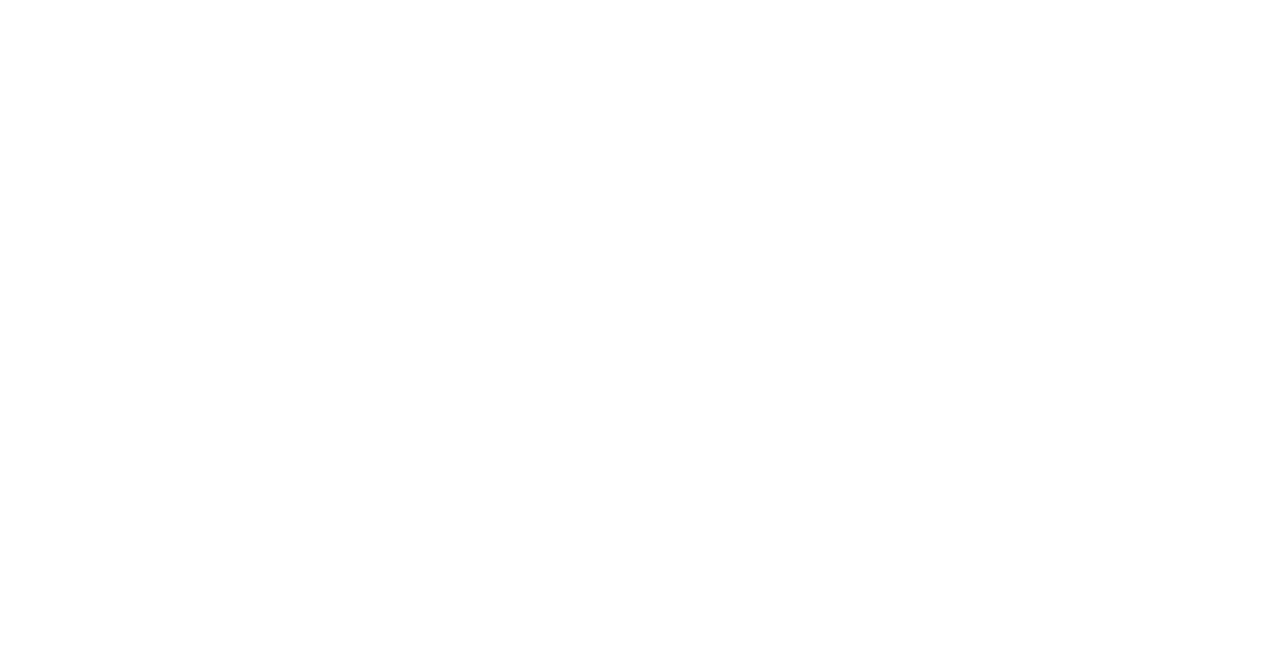
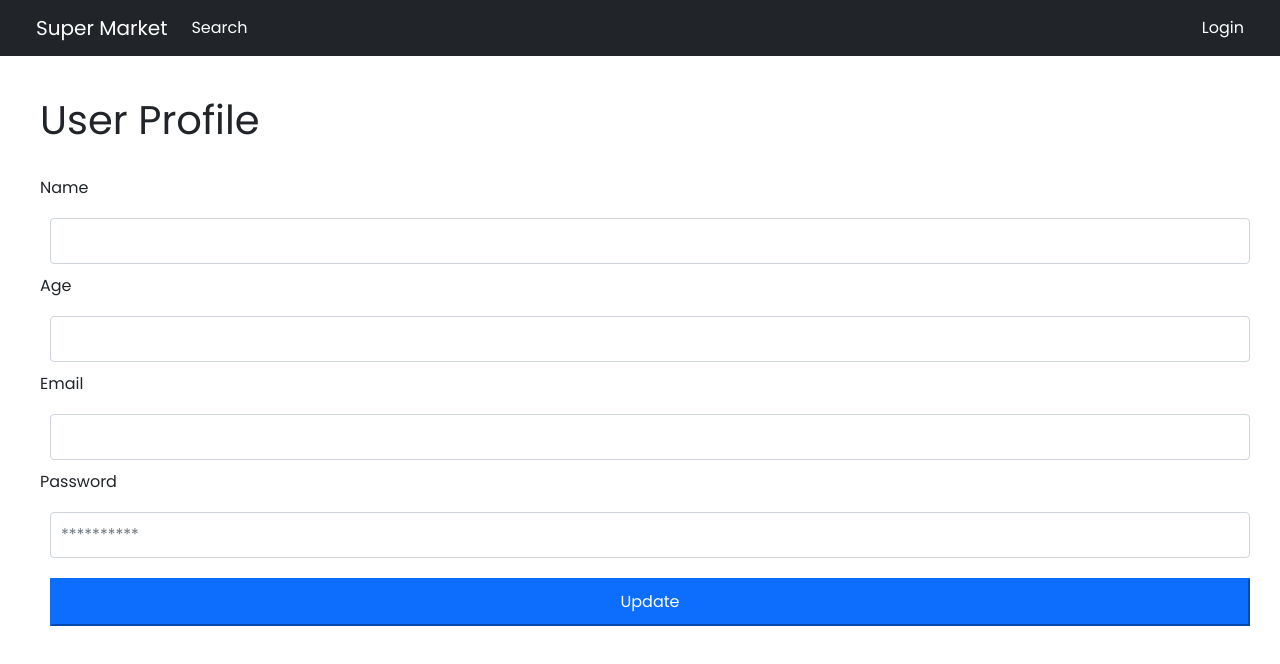
Before and after one commit to Aravind2503/e-commerce-website, a React (Create React App) app in the folder e-commerce/: page /profile in a window 1280 px wide. Shown: the top 664 px of the page. Built offline with nearby package versions, Linux system fonts and the light colour scheme; no server answers.

Commit message:
search page

```diff
--- a/e-commerce/src/App.js
+++ b/e-commerce/src/App.js
@@ -1,11 +1,12 @@
 import { BrowserRouter as Router, Route } from "react-router-dom";
 // import { useState } from "react";
 import LoginPage from "./components/LoginPage";
-import SearchPage from "./components/SearchPage";
+import SearchPage from "./components/SearchPage2";
 import HomePage from "./components/HomePage";
 import RegisterPage from "./components/RegisterPage";
 import ProfilePage from "./components/ProfilePage";
 import CartPage from "./components/CartPage";
+import DetailsPage from "./components/DetailsPage";
 import { UserInfoProvider } from "./UserInfoContext";
 
 function App() {
@@ -20,6 +21,8 @@ function App() {
                     <Route path="/register" exact component={RegisterPage} />
                     <Route path="/search" exact component={SearchPage} />
                     <Route path="/cart" exact component={CartPage} />
+                    <Route path="/profile" exact component={ProfilePage} />
+                    <Route path="/details" exact component={DetailsPage} />
                 </UserInfoProvider>
             </Router>
         </div>
--- /dev/null
+++ b/e-commerce/src/components/DetailsPage.js
@@ -0,0 +1,6 @@
+const DetailsPage = (props) => {
+    const product = props.location.state;
+    return <div>{console.log(product)}</div>;
+};
+
+export default DetailsPage;
--- a/e-commerce/src/components/HomePage.js
+++ b/e-commerce/src/components/HomePage.js
@@ -49,6 +49,7 @@ export default function HomePage(props) {
                             className="card flex-element"
                             key={category.id}
                             onClick={(e) => onClick(category.name)}
+                            style={{ margin: "10px" }}
                         >
                             <img
                                 src={category.image}
--- a/e-commerce/src/components/ProfilePage.js
+++ b/e-commerce/src/components/ProfilePage.js
@@ -1,19 +1,30 @@
 import React from "react";
 import Navbar from "./Navbar";
 import { useState, useEffect } from "react";
+import { useUserInfoUpdate } from "../UserInfoContext";
 
 const ProfilePage = () => {
     const [user, setUser] = useState({});
 
+    const [name, setName] = useState();
+    const [age, setAge] = useState();
+    const [email, setEmail] = useState();
+    const [password, setPassword] = useState();
+
     const updateFields = (e) => {
-        e.preventDefault();
+        // e.preventDefault();
         const requestOptions = {
             method: "PATCH",
             headers: {
                 "Content-Type": "application/json",
-                Authorization:
-                    "Bearer eyJhbGciOiJIUzI1NiIsInR5cCI6IkpXVCJ9.eyJfaWQiOiI2MGNhMmRiZjlhMDJjMzNhZDA5YmUwMmEiLCJpYXQiOjE2MjQyNjc1OTF9.c1-M_maUKKpf1x8P9ipZZbkNUzJocvUmTthV4gejtXM",
+                Authorization: `Bearer eyJhbGciOiJIUzI1NiIsInR5cCI6IkpXVCJ9.eyJfaWQiOiI2MGQwZDQzOTU3OTkxYTNkZWMxNWFlYTUiLCJpYXQiOjE2MjQyOTg1NTN9.naWSz7ur4TBDqvCuecEjrkj6ek0y8LU7wLYABCkEe94`,
             },
+            body: JSON.stringify({
+                name,
+                age,
+                email,
+                password,
+            }),
         };
         fetch("http://localhost:9001/users/me", requestOptions)
             .then((response) => response.json())
@@ -32,7 +43,7 @@ const ProfilePage = () => {
             headers: {
                 "Content-Type": "application/json",
                 Authorization:
-                    "Bearer eyJhbGciOiJIUzI1NiIsInR5cCI6IkpXVCJ9.eyJfaWQiOiI2MGNhMmRiZjlhMDJjMzNhZDA5YmUwMmEiLCJpYXQiOjE2MjQyNjc1OTF9.c1-M_maUKKpf1x8P9ipZZbkNUzJocvUmTthV4gejtXM",
+                    "Bearer eyJhbGciOiJIUzI1NiIsInR5cCI6IkpXVCJ9.eyJfaWQiOiI2MGQwZDQzOTU3OTkxYTNkZWMxNWFlYTUiLCJpYXQiOjE2MjQyOTg1NTN9.naWSz7ur4TBDqvCuecEjrkj6ek0y8LU7wLYABCkEe94",
             },
         };
         fetch("http://localhost:9001/users/me", requestOptions)
@@ -51,31 +62,50 @@ const ProfilePage = () => {
             <div>
                 <Navbar search={false} />
             </div>
-            <div style={profPagestyle} className="profcontainer">
+            <div className="profcontainer">
                 <h1>User Profile</h1>
+
+                <br></br>
                 <form onSubmit={updateFields}>
-                    <br></br>
-                    <label htmlFor="name" style={{ paddingRight: "10px" }}>
-                        Name:
+                    <label htmlFor="name" className="form-label">
+                        Name
                     </label>
-                    <input type="text" placeholder={user.name} name="name" />
-                    <br></br>
-                    <label htmlFor="age" style={{ paddingRight: "10px" }}>
-                        Age:
+                    <input
+                        type="text"
+                        className="form-control"
+                        // value={user.name}
+                        placeholder={user.name}
+                        onChange={(e) => setName(e.target.value)}
+                    />
+                    <label htmlFor="name" className="form-label">
+                        Age
                     </label>
-                    <input type="text" placeholder={user.age} name="age" />
-                    <br></br>
-                    <label htmlFor="email" style={{ paddingRight: "10px" }}>
-                        E-mail:
+                    <input
+                        type="text"
+                        className="form-control"
+                        // value={user.age}
+                        placeholder={user.age}
+                        onChange={(e) => setAge(e.target.value)}
+                    />
+                    <label htmlFor="name" className="form-label">
+                        Email
                     </label>
-                    <input type="text" placeholder={user.email} name="email" />
-                    <br></br>
-                    <label htmlFor="email" style={{ paddingRight: "10px" }}>
-                        Password:
+                    <input
+                        type="text"
+                        className="form-control"
+                        // value={user.email}
+                        placeholder={user.email}
+                        onChange={(e) => setEmail(e.target.value)}
+                    />
+                    <label htmlFor="name" className="form-label">
+                        Password
                     </label>
-                    <input type="text" placeholder="******" name="email" />
-                    <br></br>
-
+                    <input
+                        type="text"
+                        className="form-control"
+                        placeholder="**********"
+                        onChange={(e) => setPassword(e.target.value)}
+                    />
                     <input
                         type="Submit"
                         value="Update"
--- /dev/null
+++ b/e-commerce/src/components/SearchPage2.js
@@ -0,0 +1,63 @@
+import Navbar from "./Navbar";
+import ProductCard from "./ProductCard2";
+import { useState, useEffect } from "react";
+
+export default function SearchPage2() {
+    const [products, setProducts] = useState({});
+    const [productSubSet, setProductSubSet] = useState({});
+
+    useEffect(() => {
+        let isMounted = true;
+        const urlParams = new URLSearchParams(window.location.search);
+        const category = urlParams.get("category"); // get the category here
+
+        //to get all the items from the database
+        const requestOptions = {
+            method: "POST",
+            headers: {
+                "Content-Type": "application/json",
+                Authorization: `Bearer eyJhbGciOiJIUzI1NiIsInR5cCI6IkpXVCJ9.eyJfaWQiOiI2MGQwZDQzOTU3OTkxYTNkZWMxNWFlYTUiLCJpYXQiOjE2MjQyOTg1NTN9.naWSz7ur4TBDqvCuecEjrkj6ek0y8LU7wLYABCkEe94`,
+            },
+            body: JSON.stringify({
+                category,
+            }),
+        };
+        fetch("http://localhost:9001/products/search", requestOptions)
+            .then((response) => response.json())
+            .then((data) => {
+                if (isMounted) setProducts(data);
+                if (isMounted) setProductSubSet(data);
+                console.log(data);
+            })
+            .catch((error) => {
+                console.log(error);
+            });
+        return () => (isMounted = false);
+    }, []);
+
+    return (
+        <>
+            <Navbar
+                searchBar={true}
+                products={products}
+                setProducts={setProductSubSet}
+            />
+            <div className="flex-box mt-2">
+                {productSubSet.length ? (
+                    productSubSet.map((product) => {
+                        return (
+                            <ProductCard product={product} key={product.id} />
+                        );
+                    })
+                ) : (
+                    <div>
+                        <h3>Sorry Couldn't Find Anything :(</h3>
+                        <ul>
+                            <li>Try searching for something else </li>
+                        </ul>
+                    </div>
+                )}
+            </div>
+        </>
+    );
+}
--- a/e-commerce/src/components/Searchbar.js
+++ b/e-commerce/src/components/Searchbar.js
@@ -1,5 +1,5 @@
 import { useState } from "react";
-import { Link } from "react-router-dom";
+// import { Link } from "react-router-dom";
 
 export default function Searchbar(props) {
     const [product, setProduct] = useState("");
```
Also changed, not shown: e-commerce/src/components/ProductCard2.js (added, +103 -0 lines).
